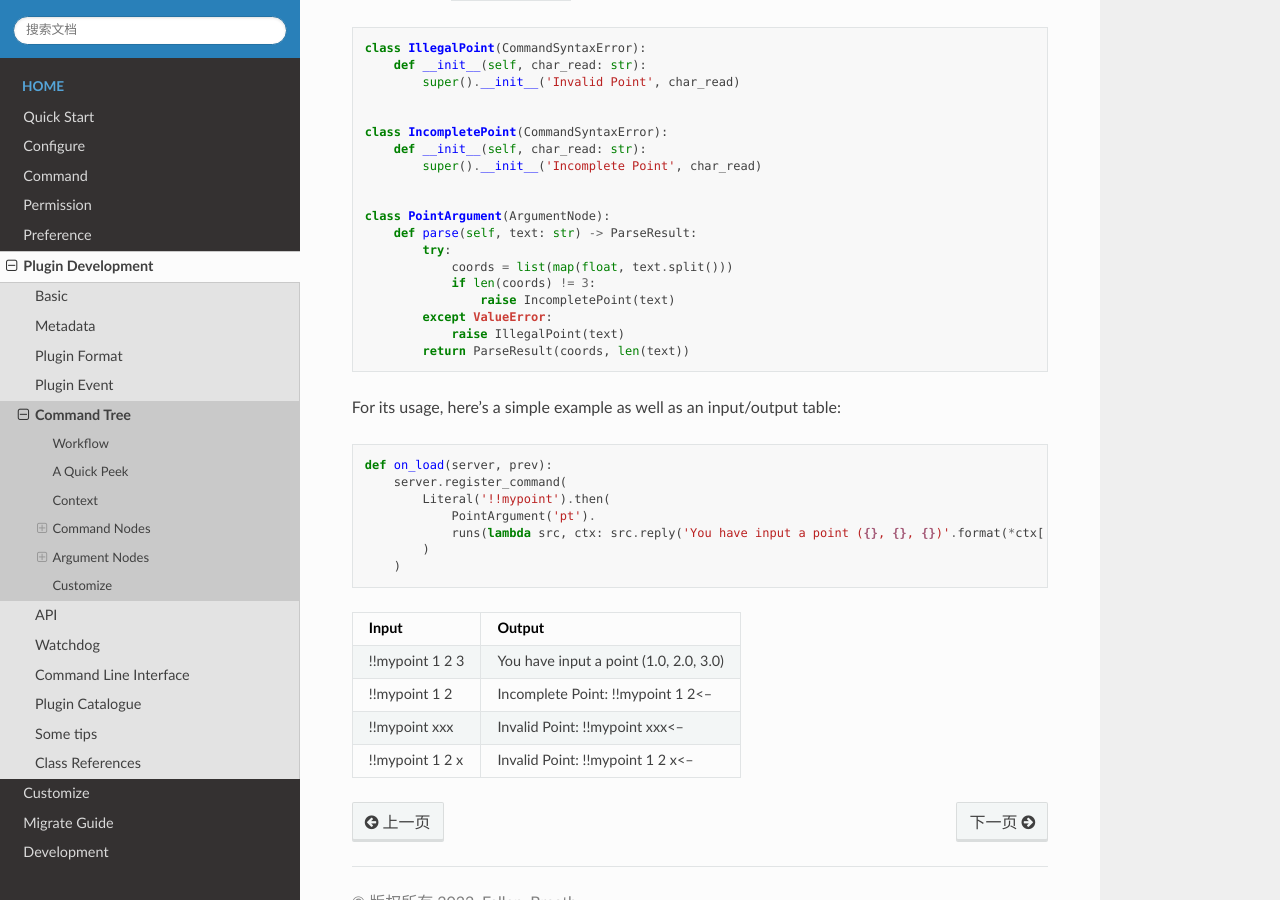
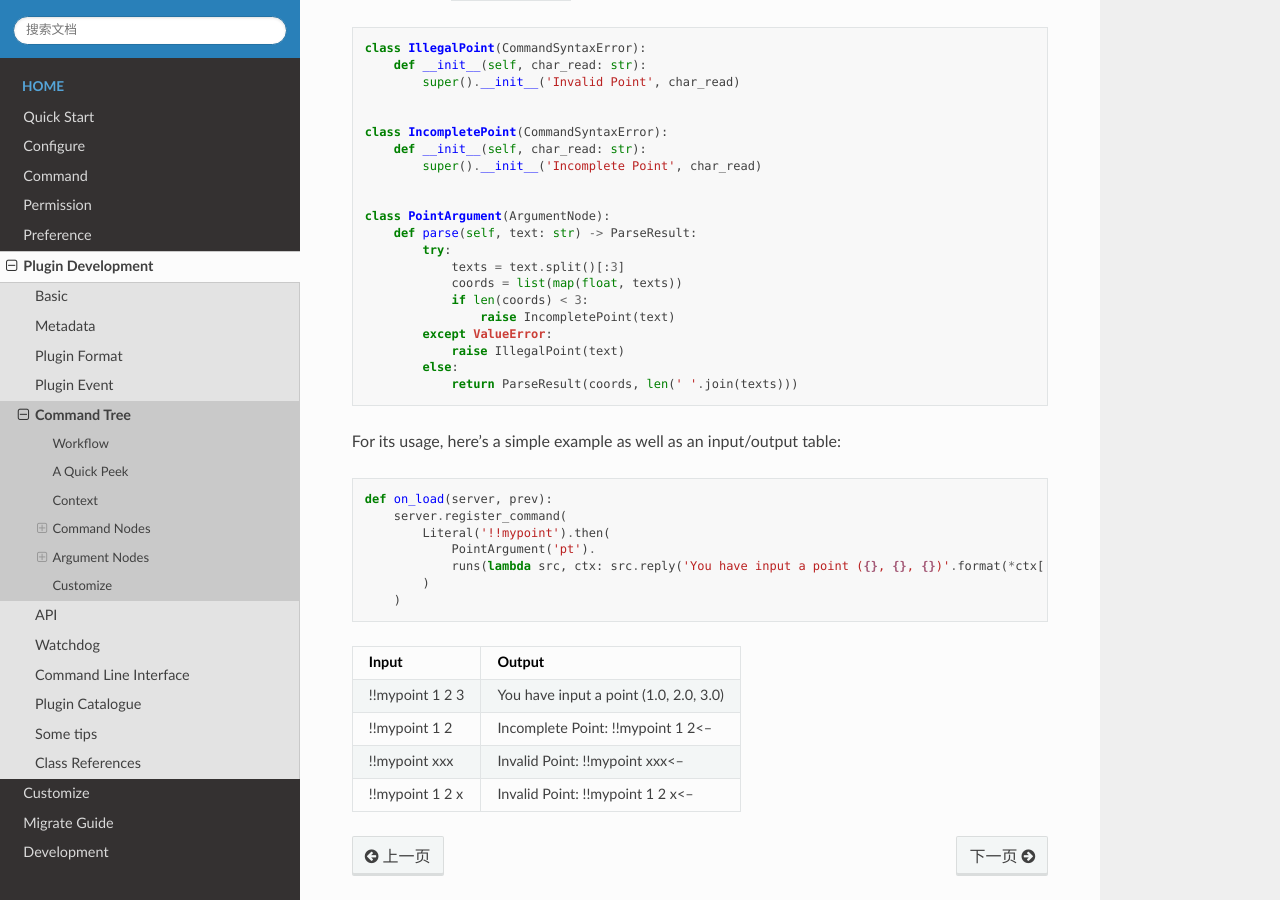
Before and after one commit to MCDReforged/MCDReforged, a Sphinx documentation site: the page built from docs/source/plugin_dev/command.rst, in a window 1280 px wide and 900 px high, scrolled down 10772 px. Built offline with Sphinx 7.4.7 and the Read the Docs theme 2.0.0, drawn with Linux system fonts in a browser that asks for light colours.

Commit message:
docs(command): fix ParseResult return value

```diff
--- a/docs/source/plugin_dev/command.rst
+++ b/docs/source/plugin_dev/command.rst
@@ -500,12 +500,14 @@ Here's a quick example of a custom Argument node, ``PointArgument``. It accepts
     class PointArgument(ArgumentNode):
         def parse(self, text: str) -> ParseResult:
             try:
-                coords = list(map(float, text.split()))
-                if len(coords) != 3:
+                texts = text.split()[:3]
+                coords = list(map(float, texts))
+                if len(coords) < 3:
                     raise IncompletePoint(text)
             except ValueError:
                 raise IllegalPoint(text)
-            return ParseResult(coords, len(text))
+            else:
+                return ParseResult(coords, len(' '.join(texts)))
 
 For its usage, here's a simple example as well as an input/output table:
 
```
